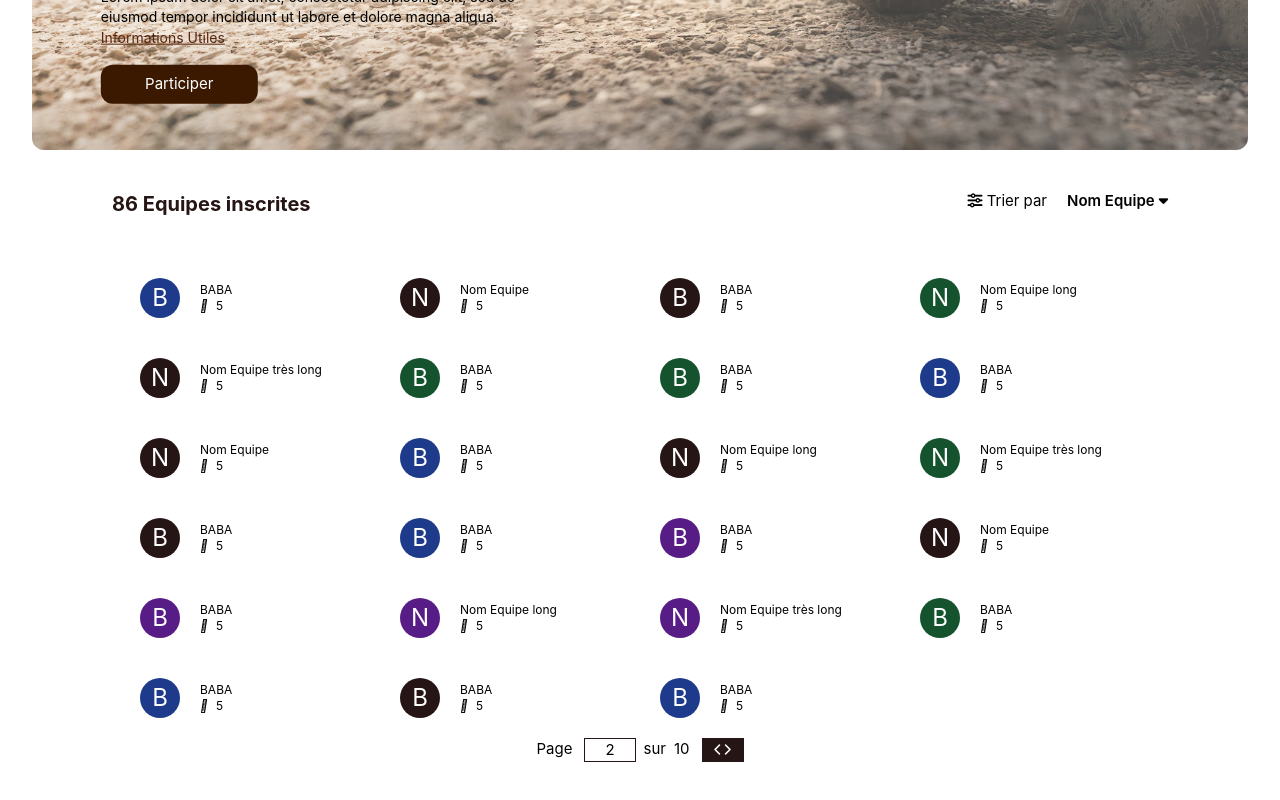
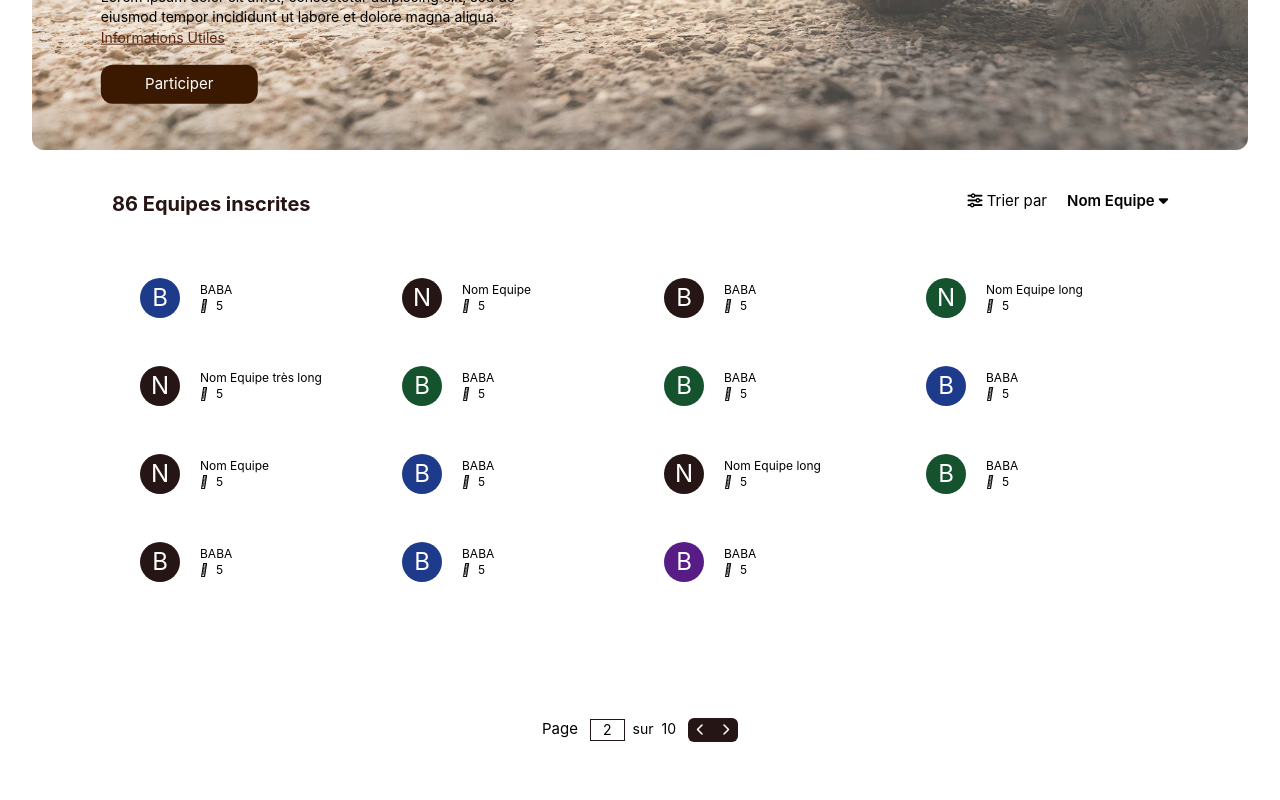
Before and after one commit to Arambarrix/ticp, a Vue app in the folder frontend/: page / in a window 1280 px wide. Shown: the part 274-1074 px from the top of the page. After the commit the page ends 1052 px from the top, so only its background shows below. Built offline with nearby package versions, Linux system fonts and the light colour scheme; some icons are missing.

Commit message:
finish pagination

```diff
--- a/frontend/src/components/Pagination.vue
+++ b/frontend/src/components/Pagination.vue
@@ -1,15 +1,15 @@
 
 <template>
-    <div class="flex flex-row space-x-3 justify-center">
+    <div class="flex flex-row space-x-3 justify-center h-4 items-center">
         <span>Page</span>
-        <div class="flex flex-row space-x-2">
-            <span class="border border-dark-brown px-5">2</span>
+        <div class="flex flex-row space-x-2 text-sm">
+            <span class="border border-dark-brown px-3">2</span>
             <span>sur</span>
             <span>10</span>
         </div>
-        <div class="flex flex-row justify-between bg-dark-brown text-white text-xs px-3 items-center">
-            <i class="fa-sharp fa-solid fa-chevron-left"></i>
-            <i class="fa-sharp fa-solid fa-chevron-right"></i>
+        <div class="flex flex-row justify-between bg-dark-brown text-white items-center rounded-md px-2 py-1 space-x-4">
+            <i class="fa-sharp fa-solid fa-chevron-left text-xs cursor-pointer"></i>
+            <i class="fa-sharp fa-solid fa-chevron-right text-xs cursor-pointer"></i>
         </div>
     </div>
 </template>
--- a/frontend/src/components/TeamList.vue
+++ b/frontend/src/components/TeamList.vue
@@ -11,8 +11,7 @@
     const teams = computed(()=>{
         return [{'name':"BABA", 'nb_joueur':5}, {'name':"Nom Equipe", 'nb_joueur':5}, {'name':"BABA", 'nb_joueur':5},
         {'name':"Nom Equipe long", 'nb_joueur':5},{'name':"Nom Equipe très long", 'nb_joueur':5},{'name':"BABA", 'nb_joueur':5},{'name':"BABA", 'nb_joueur':5}, {'name':"BABA", 'nb_joueur':5}, {'name':"Nom Equipe", 'nb_joueur':5}, {'name':"BABA", 'nb_joueur':5},
-        {'name':"Nom Equipe long", 'nb_joueur':5},{'name':"Nom Equipe très long", 'nb_joueur':5},{'name':"BABA", 'nb_joueur':5},{'name':"BABA", 'nb_joueur':5},{'name':"BABA", 'nb_joueur':5}, {'name':"Nom Equipe", 'nb_joueur':5}, {'name':"BABA", 'nb_joueur':5},
-        {'name':"Nom Equipe long", 'nb_joueur':5},{'name':"Nom Equipe très long", 'nb_joueur':5},{'name':"BABA", 'nb_joueur':5},{'name':"BABA", 'nb_joueur':5},{'name':"BABA", 'nb_joueur':5},{'name':"BABA", 'nb_joueur':5}]
+        {'name':"Nom Equipe long", 'nb_joueur':5},{'name':"BABA", 'nb_joueur':5},{'name':"BABA", 'nb_joueur':5},{'name':"BABA", 'nb_joueur':5},{'name':"BABA", 'nb_joueur':5}]
     });
 </script>
 <template>
@@ -26,8 +25,8 @@
             </div>
         </div>
 
-        <div class="flex flex-col px-2 pt-10">
-            <div class="grid grid-rows-5 grid-cols-2 md:grid-cols-4">
+        <div class="flex flex-col px-2 pt-10 pb-8">
+            <div class="grid grid-rows-5 grid-cols-2 md:grid-cols-4 gap-2">
                 <TeamVue v-for="team in teams" :name="team.name" :nb_joueur="team.nb_joueur"/>
             </div>
         </div>
```
